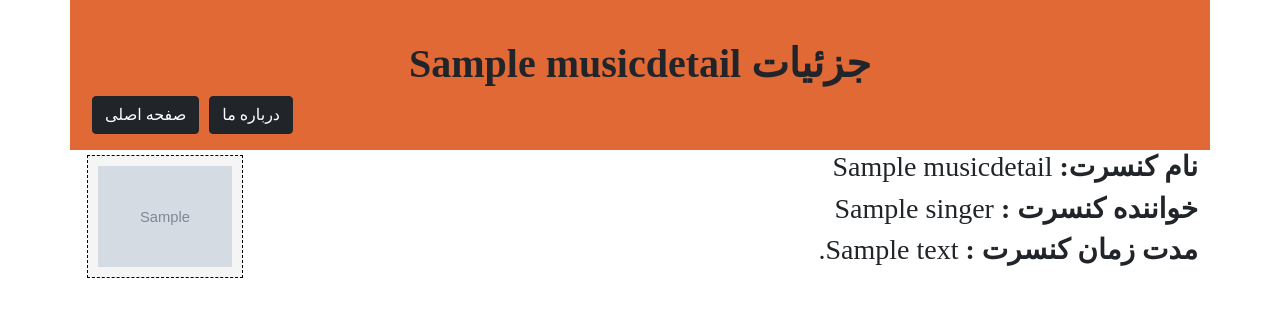
After one commit to AmirRayeji/Symphony_Site, a Django app: template music/templates/music/music_detail.html in a window 1280 px wide. The commit adds this page. Shown: the top 317 px of the page. Run offline with Django 4.2, Linux system fonts and the light colour scheme; the template is opened without the code that fills it: most values are stand-ins (such as "Sample title", 1, 10 or a date in 2020); grey boxes marked "Sample" are stand-in pictures; some libraries are stand-ins or nearby versions.

Commit message:
create and setting up music detail file

```diff
--- /dev/null
+++ b/music/templates/music/music_detail.html
@@ -0,0 +1,20 @@
+{% extends "music/_base.html" %}
+
+{% block titlepage %}
+    <b>جزئیات {{ musicdetail.name }}</b>
+{% endblock %}
+
+{% block mainContent %}
+    <div class="col-md-10">
+
+        <h3><b>نام کنسرت: </b>{{musicdetail.name}}</h3>
+        <h3><b>خواننده کنسرت : </b>{{musicdetail.singer}}</h3>
+        <h3><b>مدت زمان کنسرت : </b>{{musicdetail.biography}}</h3>
+
+    </div>
+    <div class="col-md-2">
+        <div class="imageBox">
+            <img src="{{ musicdetail.poster.url }}">
+        </div>
+    </div>
+{% endblock %}
--- a/music/templates/music/music_list.html
+++ b/music/templates/music/music_list.html
@@ -1,7 +1,7 @@
 {% extends "music/_base.html" %}
 
 {% block titlepage %}
-<b>لیست موسیقی</b>
+    <b>لیست موسیقی</b>
 {% endblock %}
 
 {% block mainContent %}
@@ -9,7 +9,7 @@
     {% if musiclist %}
         {% for music in musiclist %}
             <div class="col-md-2">
-                <a>
+                <a href="/music/detail/{{ music.id }}">
                     <div class="imageBox">
                         <img src="{{ music.poster.url }}">
                         {{ music }}
--- a/music/urls.py
+++ b/music/urls.py
@@ -5,5 +5,6 @@ from music import views
 
 urlpatterns = [
     path('', views.MusicListVeiw),
-    path('about', views.AboutVeiw)
+    path('about', views.AboutVeiw),
+    path('music/detail/<int:music_id>', views.MusicDetailView)
 ]
```
Also changed, not shown: music/views.py (+10 -1 lines).
